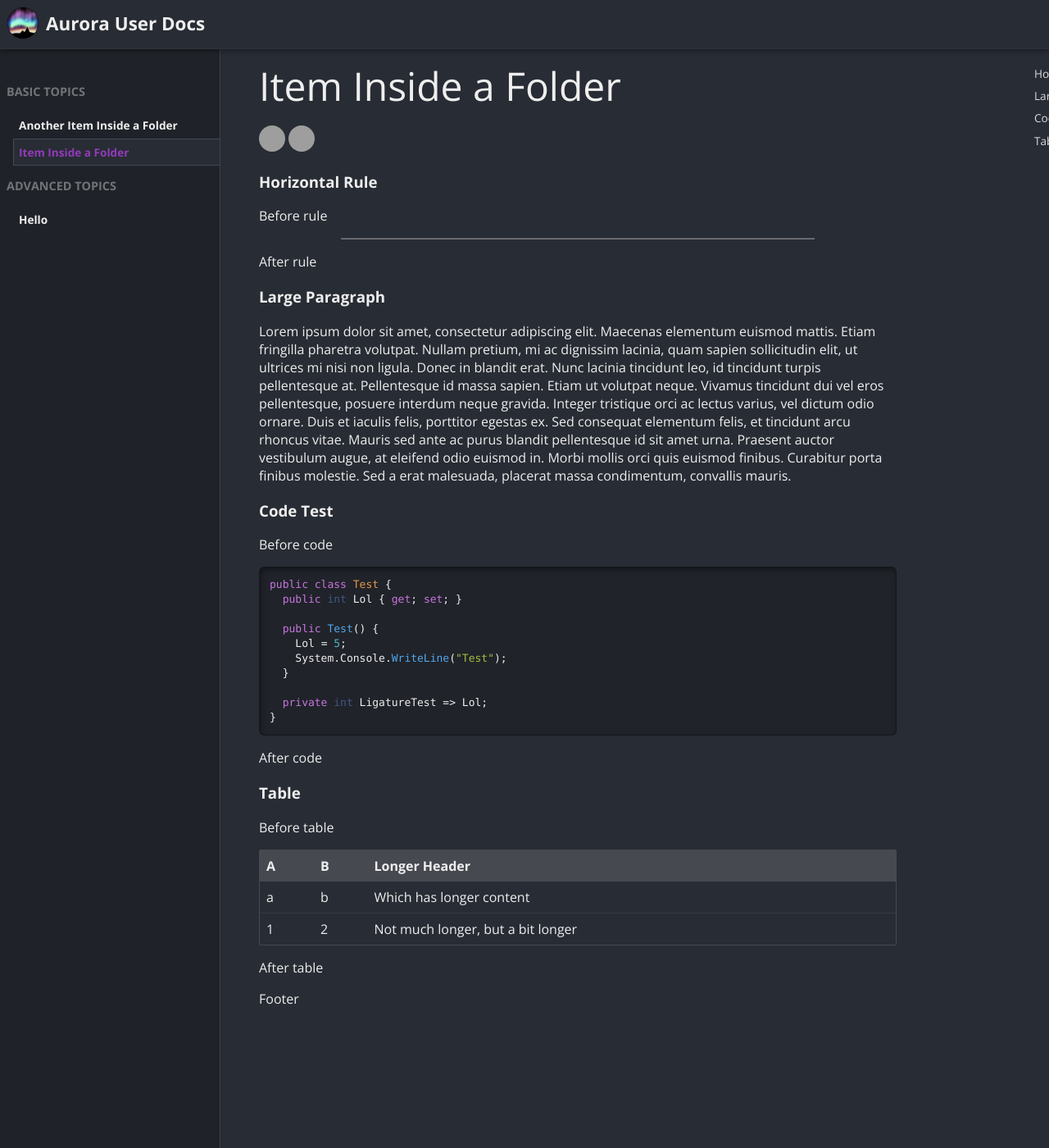
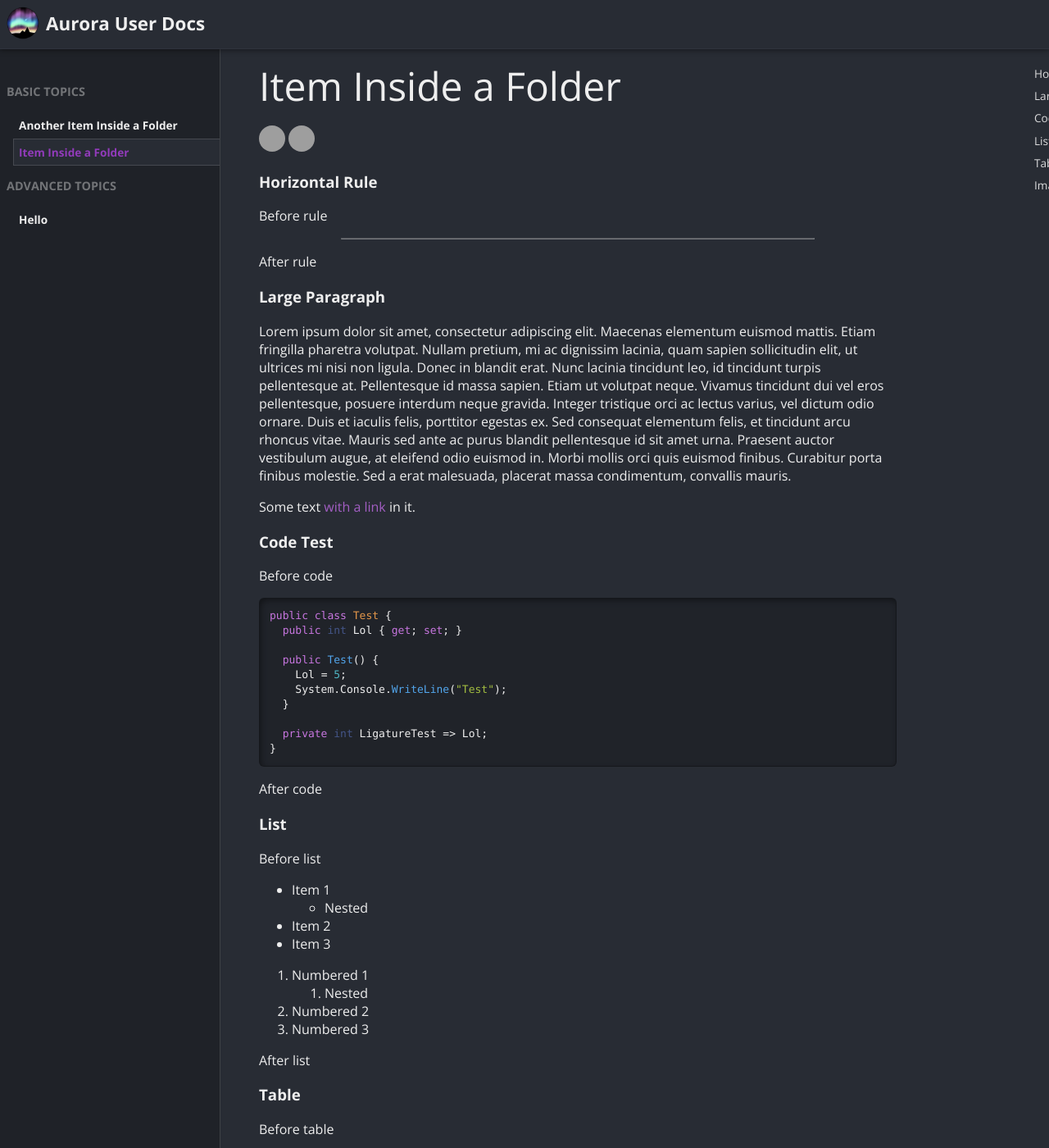
Before and after one commit to Aurora-RGB/Docs, a Jekyll site: the page built from _docs/nested/t1.md, in a window 1280 px wide and 1400 px high. Shown: the whole window at 82% size. Built offline with Jekyll 4.4.1, drawn with Linux system fonts in a browser that asks for light colours; a style sheet for code colours, icons or effects is not loaded; some of the changed text lies outside the part shown; grey boxes are pictures that could not be loaded.

Commit message:
Added image support with lightboxing.

```diff
--- a/_docs/nested/t1.md
+++ b/_docs/nested/t1.md
@@ -20,6 +20,8 @@ After rule
 
 Lorem ipsum dolor sit amet, consectetur adipiscing elit. Maecenas elementum euismod mattis. Etiam fringilla pharetra volutpat. Nullam pretium, mi ac dignissim lacinia, quam sapien sollicitudin elit, ut ultrices mi nisi non ligula. Donec in blandit erat. Nunc lacinia tincidunt leo, id tincidunt turpis pellentesque at. Pellentesque id massa sapien. Etiam ut volutpat neque. Vivamus tincidunt dui vel eros pellentesque, posuere interdum neque gravida. Integer tristique orci ac lectus varius, vel dictum odio ornare. Duis et iaculis felis, porttitor egestas ex. Sed consequat elementum felis, et tincidunt arcu rhoncus vitae. Mauris sed ante ac purus blandit pellentesque id sit amet urna. Praesent auctor vestibulum augue, at eleifend odio euismod in. Morbi mollis orci quis euismod finibus. Curabitur porta finibus molestie. Sed a erat malesuada, placerat massa condimentum, convallis mauris.
 
+Some text [with a link](http://www.project-aurora.com/) in it.
+
 # Code Test
 
 Before code
@@ -39,6 +41,22 @@ public class Test {
 
 After code
 
+# List
+
+Before list
+
+- Item 1
+	- Nested
+- Item 2
+- Item 3
+
+1. Numbered 1
+	1. Nested
+2. Numbered 2
+3. Numbered 3
+
+After list
+
 # Table
 
 Before table
@@ -49,3 +67,13 @@ a|b|Which has longer content
 1|2|Not much longer, but a bit longer
 
 After table
+
+# Image
+
+Images should be placed in `assets/img`.
+
+![If alt text is provided, it will appear as a caption](/assets/img/temp.png)
+
+![](/assets/img/wide.png)
+
+After image
--- a/_includes/header.html
+++ b/_includes/header.html
@@ -1,6 +1,6 @@
 <header>
 	<div class="container">
-		<img class="site-logo" src="{{ "/assets/site-logo.png" | relative_url }}">
+		<img class="site-logo" src="{{ "/assets/img/site-logo.png" | relative_url }}">
 		<span class="site-title">{{ site.title }}</span>
 	</div>
 </header>
--- a/_layouts/default.html
+++ b/_layouts/default.html
@@ -22,5 +22,6 @@
 		</main>
 
 		<script src="{{ "assets/scroll-offset.js" | relative_url }}"></script>
+		<script src="{{ "assets/image-script.js" | relative_url }}"></script>
 	</body>
 </html>
--- a/_sass/style/_page.scss
+++ b/_sass/style/_page.scss
@@ -15,10 +15,20 @@ hr {
 	opacity: .4;
 }
 
+article a {
+	color: mix($text-primary, $accent-primary, 20%);
+	text-decoration: none;
+
+	&:hover {
+		text-decoration: underline;
+	}
+}
+
 // Since the page related CSS is quite large, it's split up into individual components
 @import
 	"page/author-list",
 	"page/code",
 	"page/headings",
+	"page/image",
 	"page/table",
 	"page/toc";
--- a/_sass/style/page/_author-list.scss
+++ b/_sass/style/page/_author-list.scss
@@ -7,6 +7,7 @@
 		display: inline;
 
 		.avatar {
+			display: inline-block;
 			// Set the heights here (as well as in the jekyll plugin so that when the image is loading, it
 			// still takes up the right amount of space so the page doesn't jump as they images load.
 			width: 32px;
--- /dev/null
+++ b/_sass/style/page/_image.scss
@@ -0,0 +1,40 @@
+$lightbox-transition: 400ms ease-in-out;
+
+article img {
+	display: block;
+	max-width: 100%;
+	margin: auto;
+	cursor: zoom-in;
+}
+
+.img-caption {
+	display: block;
+	text-align: center;
+	color: rgba($text-primary, .7);
+	font-size: 90%;
+	font-style: italic;
+}
+
+.lightbox-image {
+	position: fixed;
+	z-index: 100;
+	transition: width $lightbox-transition, height $lightbox-transition, top $lightbox-transition, left $lightbox-transition;
+	pointer-events: none;
+}
+
+.lightbox-image-backdrop {
+	position: fixed;
+	z-index: 99;
+	top: 0;
+	right: 0;
+	bottom: 0;
+	left: 0;
+	cursor: zoom-out;
+	transition: opacity $lightbox-transition;
+	background: rgba($background-primary, .9);
+
+	&.out {
+		pointer-events: none;
+		opacity: 0;
+	}
+}
--- /dev/null
+++ b/assets/image-script.js
@@ -0,0 +1,95 @@
+// Custom built lightbox style script for the Aurora Docs.
+// Also adds captions to images.
+// Will Bennion 2019.
+
+const targetImages = 'section img:not(.avatar)';
+const [lightboxImageBackdrop, lightboxImage] = createLightboxElements();
+const lightboxMargin = 24; // Size around the edge of the lightbox
+let lightboxTargetImage;
+let lightboxOpen = false;
+
+// Assign the lightbox function to all non-avatar images and also add a caption
+// (which is the image's alt text) underneath them all.
+[...document.querySelectorAll(targetImages)].forEach(img => {
+	// Add a click listener to show the image lightbox
+	img.addEventListener('click', _ => {
+		lightboxTargetImage = img;
+		openLightbox();
+	});
+
+	// Add a caption to the image
+	let caption = document.createElement('span');
+	caption.classList.add('img-caption');
+	caption.textContent = img.alt;
+	img.parentNode.insertBefore(caption, img.nextSibling);
+});
+
+/** Opens the lightbox display using the `lightboxTargetImage` as the source image for uri and initial position. */
+function openLightbox() {
+	// Make the moving image's source uri to be the one the one the user clicked
+	lightboxImage.src = lightboxTargetImage.src;
+
+	// Set the fixed position (relative to the viewport) of the lightbox element to match the with the viewport relative position of the clicked image.
+	let bb = lightboxTargetImage.getBoundingClientRect();
+	setLightboxPosition(bb.top, bb.left, bb.width);
+
+	// Show backdrop and image element
+	setLightboxBackdropVisible(true);
+	setLightboxVisible(true);
+
+	// I run this after a few ms rather than immediately so that the transition takes place. If I don't do this, it will immediately override the changes from
+	// the `setLightboxPosition(bb.top, bb.left, bb.width)` call from above and the smooth transition won't play properly.
+	setTimeout(() => {
+		// We calculate a `scale` value for the image which will be the smallest scale required to make the image fill the available space in either direction.
+		// That way, the image will fill the available space but will not be clipped.
+		let scale = Math.min(
+			(window.innerHeight - lightboxMargin * 2) / lightboxTargetImage.naturalHeight, // The scale the image would have to be for the width to fill available space
+			(window.innerWidth - lightboxMargin * 2) / lightboxTargetImage.naturalWidth, // The scale the image would have to be for the height to fill available space
+			1 // Do not go over 1, else we are scaling the image up and so it may look blurry
+		);
+		let newW = scale * lightboxTargetImage.naturalWidth, newH = scale * lightboxTargetImage.naturalHeight;
+		setLightboxPosition((window.innerHeight - newH) / 2, (window.innerWidth - newW) / 2, newW);
+	}, 100);
+
+	lightboxOpen = true;
+}
+
+/** Closes the lightbox display using the `lightboxTargetImage` as the source element for the destination position. */
+function closeLightbox() {
+	let bb = lightboxTargetImage.getBoundingClientRect();
+	setLightboxPosition(bb.top, bb.left, bb.width);
+	setLightboxBackdropVisible(false);
+	setTimeout(setLightboxVisible, 400, false); // This time should match the duration time set in the $lightbox-transition variable of the `page/_iamge.scss` file
+}
+
+/** Helper function to set the top, left and width of the lightbox image all in one. */
+function setLightboxPosition(t, l, w) {
+	lightboxImage.style.top = t + "px";
+	lightboxImage.style.left = l + "px";
+	lightboxImage.style.width = w + "px";
+}
+
+/** Sets whether or not the backdrop is visible. Note that the backdrop has a CSS transition so will not become invisible/visible immediately. */
+function setLightboxBackdropVisible(v) { lightboxImageBackdrop.classList[v ? 'remove' : 'add']('out'); }
+
+/** Sets whether or not the lightbox image is visible. This will happen immediately (no transition time). */
+function setLightboxVisible(v) { lightboxImage.style.display = v ? "block" : "none"; }
+
+/** Creates the required lightbox elements (backdrop and image) and returns them in an array. */
+function createLightboxElements() {
+	// Create the element that will be the backdrop for our lightbox.
+	let lightboxImageBackdrop = document.createElement('div');
+	lightboxImageBackdrop.classList.add('lightbox-image-backdrop', 'out');
+	lightboxImageBackdrop.addEventListener('click', closeLightbox);
+	document.body.appendChild(lightboxImageBackdrop);
+
+	// Create the image element that will appear over the top of the document.
+	// I don't use the existing img element so that the document doesn't recalculate
+	// the flow and cause the place where the image was to collapse.
+	let lightboxImage = document.createElement('img');
+	lightboxImage.classList.add('lightbox-image');
+	lightboxImage.style.display = "none";
+	document.body.appendChild(lightboxImage);
+
+	return [lightboxImageBackdrop, lightboxImage];
+}
```
Also changed, not shown: assets/img/site-logo.png (renamed from assets/site-logo.png), assets/img/temp.png (added), assets/img/wide.png (added).
